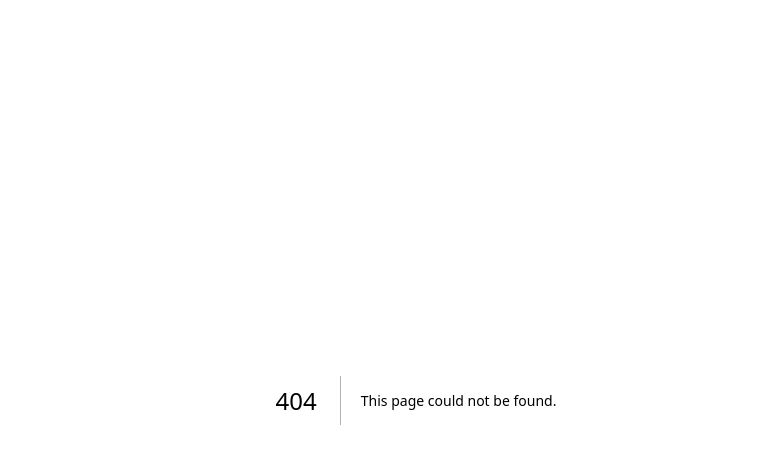
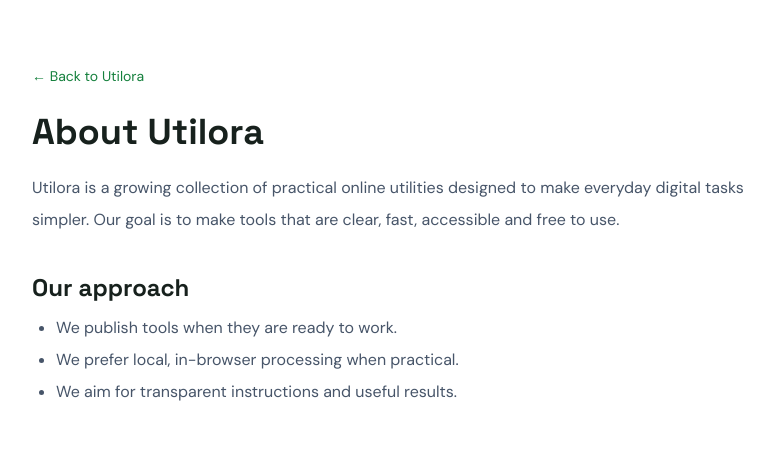
Before and after one commit to mantukumar84140926-sys/IdeaBridge, a Next.js app: page /about in a window 1280 px wide. Before the commit this address had no page. Shown: the top 464 px of the page, without its empty margins (224-998 px from the left). Built offline with nearby package versions, Linux system fonts and the light colour scheme.

Commit message:
Add essential Utilora information pages

```diff
--- /dev/null
+++ b/app/about/page.tsx
@@ -0,0 +1,2 @@
+export const metadata={title:"About Utilora"};
+export default function About(){return <main className="shell py-16 max-w-3xl"><a href="/" className="text-sm text-green-700">← Back to Utilora</a><h1 className="font-display text-4xl font-bold mt-6">About Utilora</h1><p className="mt-5 leading-8 text-slate-600">Utilora is a growing collection of practical online utilities designed to make everyday digital tasks simpler. Our goal is to make tools that are clear, fast, accessible and free to use.</p><h2 className="font-display text-2xl font-bold mt-9">Our approach</h2><ul className="list-disc pl-6 mt-3 space-y-2 text-slate-600"><li>We publish tools when they are ready to work.</li><li>We prefer local, in-browser processing when practical.</li><li>We aim for transparent instructions and useful results.</li></ul></main>}
```
